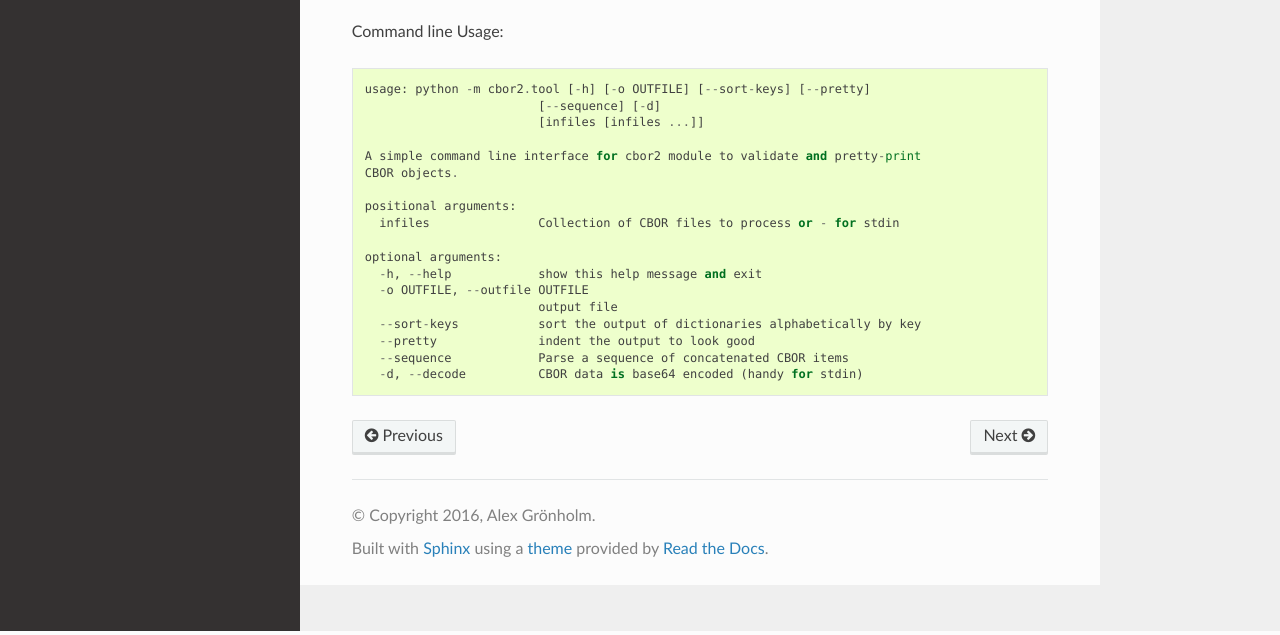
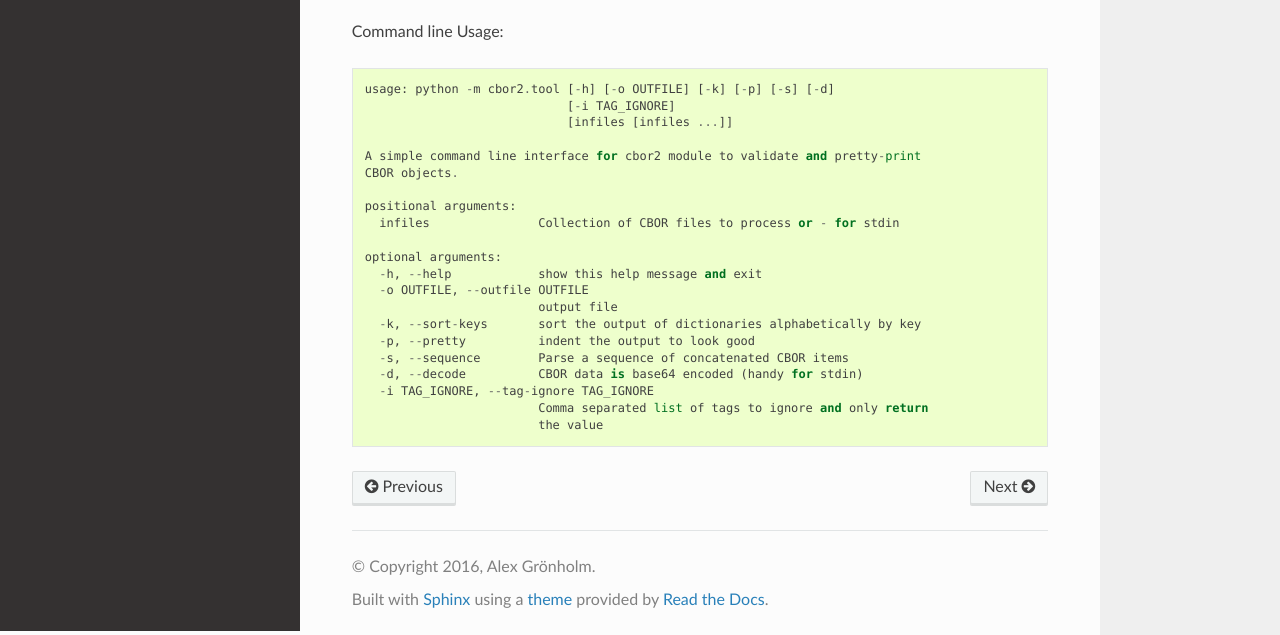
Before and after one commit to agronholm/cbor2, a Sphinx documentation site: the page built from docs/tool.rst, in a window 1280 px wide, cut to the strip 269-904 px from the top of the page. Built offline with Sphinx 7.4.7 and the Read the Docs theme 2.0.0, drawn with Linux system fonts in a browser that asks for light colours; pages that are not in the unit, such as notebooks, are missing from menus.

Commit message:
update documentation with fresh options

```diff
--- a/docs/tool.rst
+++ b/docs/tool.rst
@@ -6,9 +6,9 @@
 
 Command line Usage::
 
-    usage: python -m cbor2.tool [-h] [-o OUTFILE] [--sort-keys] [--pretty]
-                            [--sequence] [-d]
-                            [infiles [infiles ...]]
+    usage: python -m cbor2.tool [-h] [-o OUTFILE] [-k] [-p] [-s] [-d]
+                                [-i TAG_IGNORE]
+                                [infiles [infiles ...]]
 
     A simple command line interface for cbor2 module to validate and pretty-print
     CBOR objects.
@@ -19,8 +19,11 @@ Command line Usage::
     optional arguments:
       -h, --help            show this help message and exit
       -o OUTFILE, --outfile OUTFILE
-			    output file
-      --sort-keys           sort the output of dictionaries alphabetically by key
-      --pretty              indent the output to look good
-      --sequence            Parse a sequence of concatenated CBOR items
+                            output file
+      -k, --sort-keys       sort the output of dictionaries alphabetically by key
+      -p, --pretty          indent the output to look good
+      -s, --sequence        Parse a sequence of concatenated CBOR items
       -d, --decode          CBOR data is base64 encoded (handy for stdin)
+      -i TAG_IGNORE, --tag-ignore TAG_IGNORE
+                            Comma separated list of tags to ignore and only return
+                            the value
```
